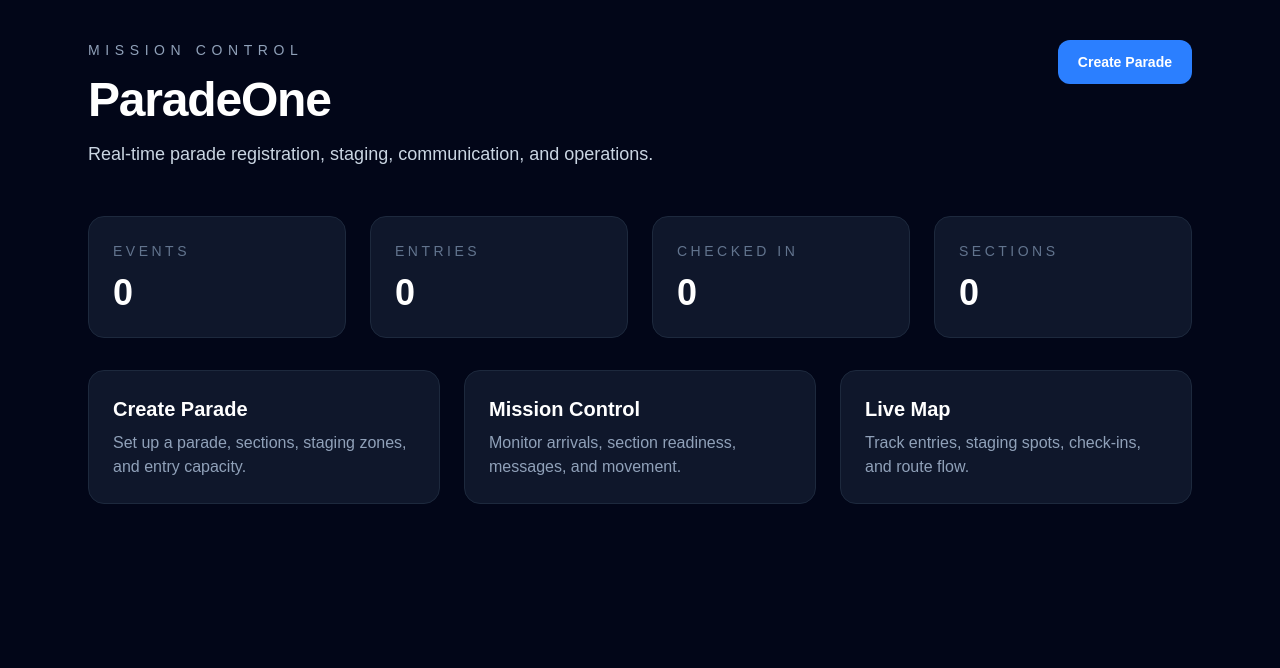
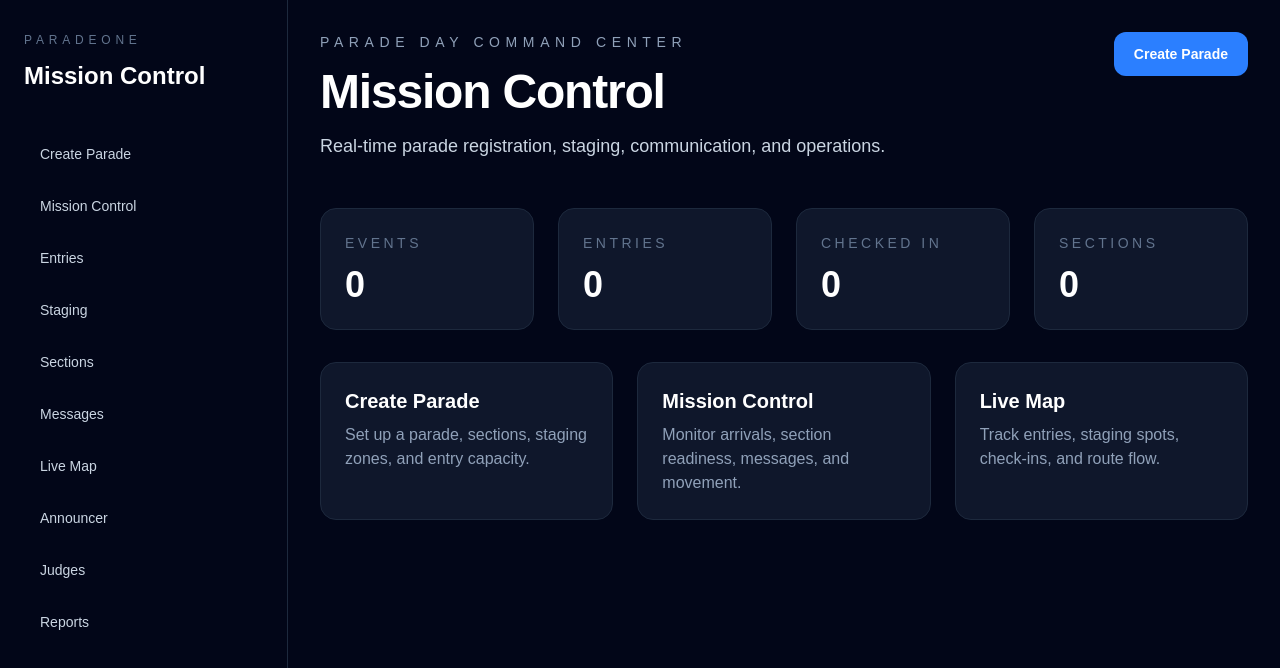
Before and after one commit to boejoyd/paradeone, a Next.js app: page / in a window 1280 px wide. Shown: the top 668 px of the page. Built offline with nearby package versions, Linux system fonts and the light colour scheme.

Commit message:
Add Mission Control app shell

```diff
--- a/app/page.tsx
+++ b/app/page.tsx
@@ -1,19 +1,19 @@
+import { AppShell } from "@/components/layout/AppShell";
 import { Button } from "@/components/ui/Button";
 import { Card } from "@/components/ui/Card";
 import { StatCard } from "@/components/ui/StatCard";
 
 export default function Home() {
   return (
-    <main className="min-h-screen bg-slate-950 text-white">
-      <section className="mx-auto flex min-h-screen max-w-6xl flex-col px-6 py-10">
+    <AppShell>
       <div className="mb-12 flex items-start justify-between gap-8">
         <div>
           <p className="text-sm uppercase tracking-[0.4em] text-slate-400">
+            Parade Day Command Center
+          </p>
+          <h2 className="mt-4 text-5xl font-bold tracking-tight">
             Mission Control
-            </p>
-            <h1 className="mt-4 text-5xl font-bold tracking-tight">
-              ParadeOne
-            </h1>
+          </h2>
           <p className="mt-4 max-w-2xl text-lg text-slate-300">
             Real-time parade registration, staging, communication, and operations.
           </p>
@@ -42,7 +42,6 @@ export default function Home() {
           Track entries, staging spots, check-ins, and route flow.
         </Card>
       </div>
-      </section>
-    </main>
+    </AppShell>
   );
 }
--- /dev/null
+++ b/components/layout/AppShell.tsx
@@ -0,0 +1,16 @@
+import { Sidebar } from "@/components/navigation/Sidebar";
+
+type AppShellProps = {
+  children: React.ReactNode;
+};
+
+export function AppShell({ children }: AppShellProps) {
+  return (
+    <main className="min-h-screen bg-slate-950 text-white">
+      <div className="mx-auto flex min-h-screen max-w-7xl">
+        <Sidebar />
+        <section className="flex-1 px-8 py-8">{children}</section>
+      </div>
+    </main>
+  );
+}
--- /dev/null
+++ b/components/navigation/Sidebar.tsx
@@ -0,0 +1,36 @@
+const navItems = [
+  "Create Parade",
+  "Mission Control",
+  "Entries",
+  "Staging",
+  "Sections",
+  "Messages",
+  "Live Map",
+  "Announcer",
+  "Judges",
+  "Reports",
+];
+
+export function Sidebar() {
+  return (
+    <aside className="hidden min-h-screen w-72 border-r border-slate-800 px-6 py-8 md:block">
+      <div>
+        <p className="text-xs uppercase tracking-[0.4em] text-slate-500">
+          ParadeOne
+        </p>
+        <h1 className="mt-3 text-2xl font-bold">Mission Control</h1>
+      </div>
+
+      <nav className="mt-10 space-y-2">
+        {navItems.map((item) => (
+          <button
+            key={item}
+            className="w-full rounded-xl px-4 py-3 text-left text-sm font-medium text-slate-300 hover:bg-slate-900 hover:text-white"
+          >
+            {item}
+          </button>
+        ))}
+      </nav>
+    </aside>
+  );
+}
```
Lines whose indentation alone changed are shown as unchanged.
